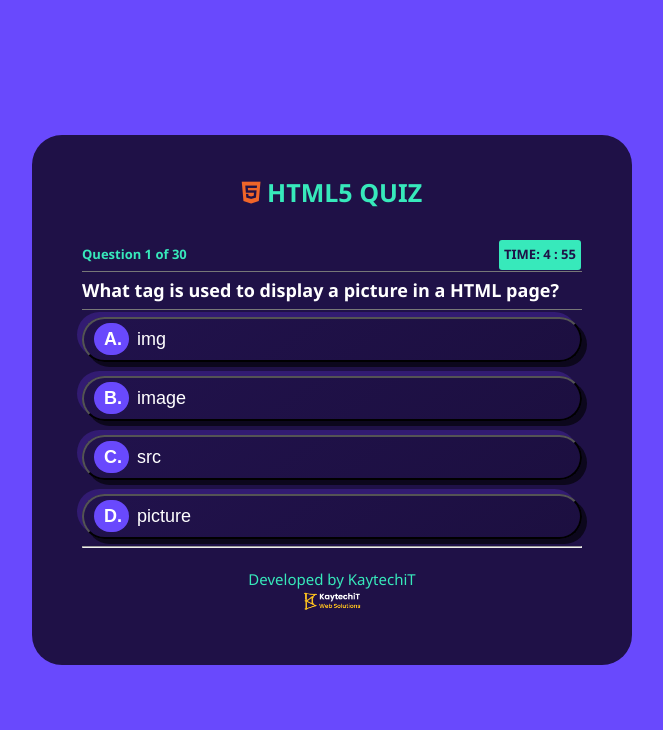
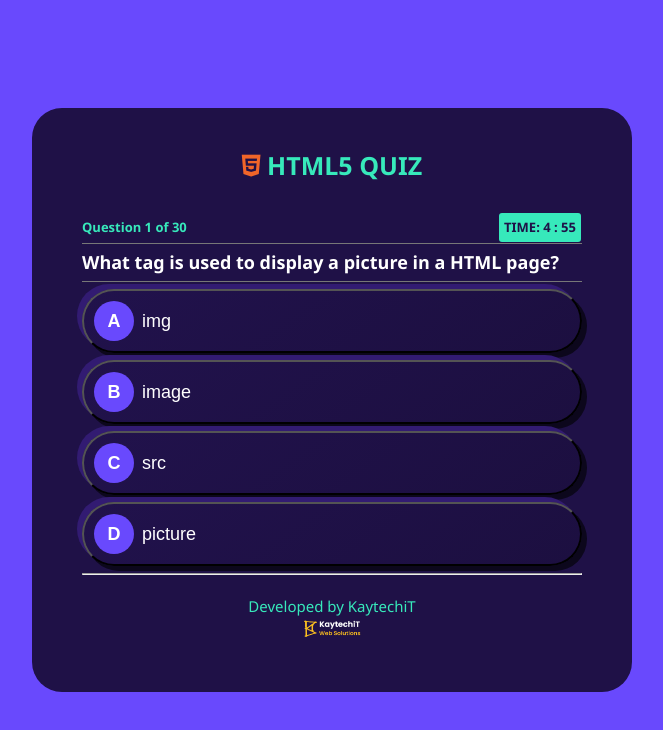
Before and after one commit to Kayode-Lateef/HTML5-QUIZ, a plain HTML site: page index.html in a window 1280 px wide. Shown: the whole page, without its empty margins (308-971 px from the left). Drawn offline with Linux system fonts and the light colour scheme.

Commit message:
Add files via upload

```diff
--- a/index.html
+++ b/index.html
@@ -20,10 +20,10 @@
                 <p id="question"> </p>
 
                 <div class="buttons">
-                    <button class="btn" id="btn0"><span class="opt"> A. </span><span id="choice0"></span> </button>
-                    <button class="btn" id="btn1"><span class="opt"> B. </span> <span id="choice1"></span> </button>
-                    <button class="btn" id="btn2"><span class="opt"> C. </span> <span id="choice2"></span> </button>
-                    <button class="btn" id="btn3"><span class="opt"> D. </span> <span id="choice3"></span> </button>
+                    <button class="btn" id="btn0"><span class="opt"> A </span><span id="choice0"></span> </button>
+                    <button class="btn" id="btn1"><span class="opt"> B </span><span id="choice1"></span></button>
+                    <button class="btn" id="btn2"><span class="opt"> C </span><span id="choice2"></span> </button>
+                   <button class="btn" id="btn3"> <span class="opt"> D </span><span id="choice3"></span> </button>
                 </div>
                 <hr>
                 <footer>
--- a/main.js
+++ b/main.js
@@ -81,7 +81,7 @@ function showScores() {
   let quizEndHTML = `
         <h1>Quiz Results</h1>
         <h2 class="score">You Scored:</h2>
-        <h2 id="score">${quiz.score} of ${quiz.questions.length}</h2>
+        <h2 id="score">${quiz.score}/${quiz.questions.length}</h2>
         <div class="quiz-repeat">
             <a href="index.html"> <i class="fa fa-refresh" aria-hidden="true"></i> Take Quiz Again</a>
         </div>
--- a/style.css
+++ b/style.css
@@ -91,6 +91,9 @@ p {
   width: 100%;
   font-size: 1.8rem;
   color: #fff;
+  display: flex;
+  justify-content: flex-start;
+  align-items: center;
   /* border: 1px solid #f06529; */
   /* border-radius: 5px; */
   /* border: none; */
@@ -109,15 +112,19 @@ p {
   color: #1f1147;
 }
 
-/* .btn:active {
+.btn:active {
   background-color: #37e9bb;
-} */
+}
+
 
 .opt {
   background-color: #6949fd;
-  border-radius: 50px;
+  border-radius: 50%;
   font-weight: bold;
-  padding: 6px 2px 6px 10px;
+  width: 40px;
+  height: 40px;
+  text-align: center;
+  padding-top: 1rem;
   margin-right: 8px;
 }
 
```
